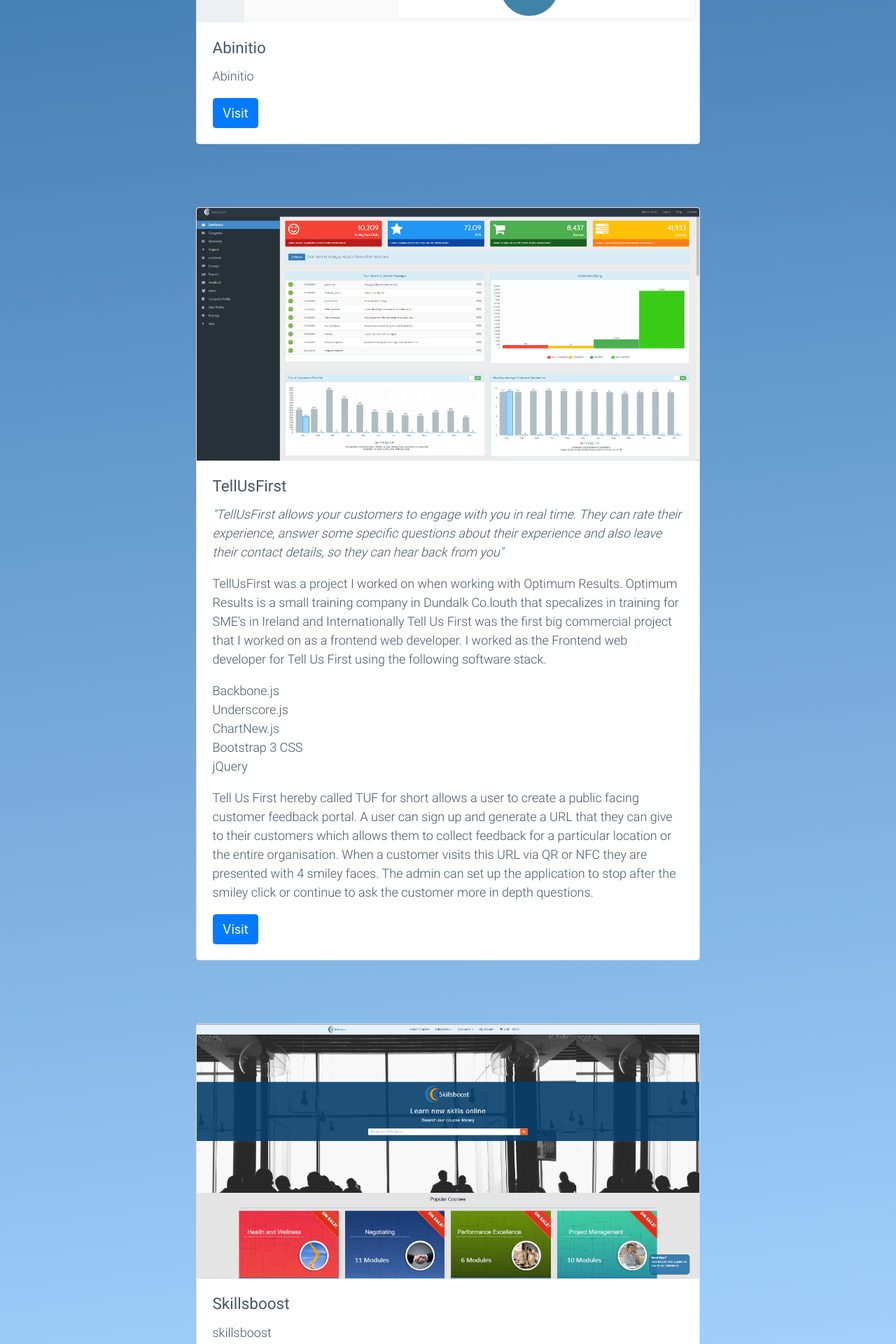
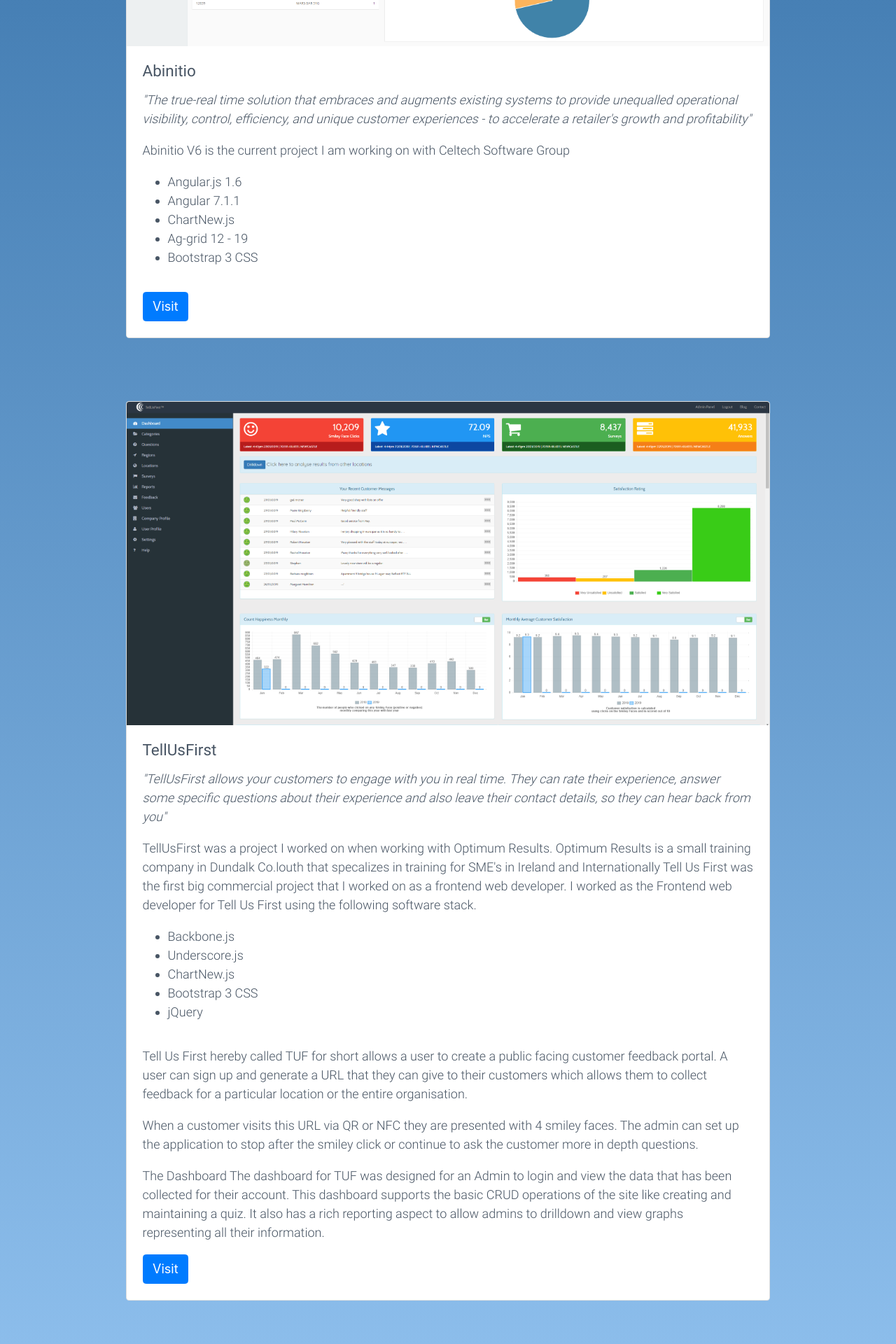
Before and after one commit to MichaelPeterJoyce/michaeljoyce, a React app: page / in a window 1280 px wide. Shown: the part 1600-3520 px from the top of the page at 70% size. Built offline with nearby package versions, Linux system fonts and the light colour scheme.

Commit message:
Changed some styling and added some content for abinitio and start working on content

```diff
--- a/src/Pages/PortfolioPage/PortfolioPage.scss
+++ b/src/Pages/PortfolioPage/PortfolioPage.scss
@@ -14,12 +14,10 @@
     color: $text-color-primary;
 
     background-size: cover;
-    transform: skewY(-7deg);
+
     margin-top: -10rem;
 
-    &>* {
-        transform: skewY(7deg);
-    }
+
 
 
     @include breakpoint-small-down {
@@ -29,7 +27,8 @@
     h1 {
         padding: 1rem 0;
         font-size: 2.5rem;
-        margin-top: 5rem;
+        margin-top: 1rem;
+        margin-bottom: 1rem;
     }
 
     .content-grid {
@@ -37,8 +36,7 @@
     }
 
     .portfolio-wrapper {
-        display: flex;
-        flex-wrap: wrap;
+        display: grid;
         justify-content: center;
 
         @include breakpoint-small-down {
--- /dev/null
+++ b/src/assets/posts/abinitio.html
@@ -0,0 +1,28 @@
+<div>
+    <p>
+        <i>"The true-real time solution that embraces and augments existing systems
+            to provide unequalled operational visibility, control, efficiency,
+            and unique customer experiences - to accelerate a retailer's growth and profitability"
+        </i>
+    </p>
+    <p>Abinitio V6 is the current project I am working on with Celtech Software Group
+
+
+    </p>
+    <ul>
+        <li>Angular.js 1.6</li>
+        <li>Angular 7.1.1</li>
+        <li>ChartNew.js</li>
+        <li>Ag-grid 12 - 19</li>
+        <li>Bootstrap 3 CSS</li>
+    </ul>
+    <p>
+
+    </p>
+    <p>
+
+    </p>
+    <p>
+
+    </p>
+</div>
--- /dev/null
+++ b/src/assets/posts/skillsboost.html
@@ -0,0 +1,10 @@
+<!DOCTYPE html>
+<html lang="en">
+<head>
+    <meta charset="UTF-8">
+    <title>Title</title>
+</head>
+<body>
+
+</body>
+</html>
--- a/src/assets/posts/tellusfirst.html
+++ b/src/assets/posts/tellusfirst.html
@@ -23,8 +23,17 @@
         Tell Us First hereby called TUF for short allows a user to create a public facing customer feedback portal. A
         user
         can sign up and generate a URL that they can give to their customers which allows them to collect feedback for a
-        particular location or the entire organisation. When a customer visits this URL via QR or NFC they are presented
+        particular location or the entire organisation.</p>
+    <p>
+        When a customer visits this URL via QR or NFC they are presented
         with 4 smiley faces. The admin can set up the application to stop after the smiley click or continue to ask the
         customer more in depth questions.
     </p>
+    <p>
+        The Dashboard
+        The dashboard for TUF was designed for an Admin to login and view the data that has been collected for their
+        account.
+        This dashboard supports the basic CRUD operations of the site like creating and maintaining a quiz. It also has
+        a rich reporting aspect to allow admins to drilldown and view graphs representing all their information.
+    </p>
 </div>
--- a/src/components/PortfolioItem/PortfolioItem.scss
+++ b/src/components/PortfolioItem/PortfolioItem.scss
@@ -2,7 +2,15 @@
 @import '../../styles/variables';
 
 .portfolio-item{
-  width: 40rem;
+  width: 100%;
   margin-bottom: 5rem;
   color: $text-color-secondary;
+
+
+
+  ul{
+    margin-left: 2rem;
+    margin-bottom: 2rem;
+    list-style-type: disc;
+  }
 }
--- a/src/components/PortfolioItem/PortfolioItem.tsx
+++ b/src/components/PortfolioItem/PortfolioItem.tsx
@@ -8,11 +8,11 @@
 
         switch (this.props.name) {
             case 'Skillsboost':
-                description = 'skillsboost';
+                description = require("../../assets/posts/skillsboost.html");
                 image = 'skillsboost.png';
                 break;
             case 'Abinitio':
-                description = 'Abinitio';
+                description = require("../../assets/posts/abinitio.html");
                 image = 'abinitio.png';
                 break;
             case 'TellUsFirst':
```
